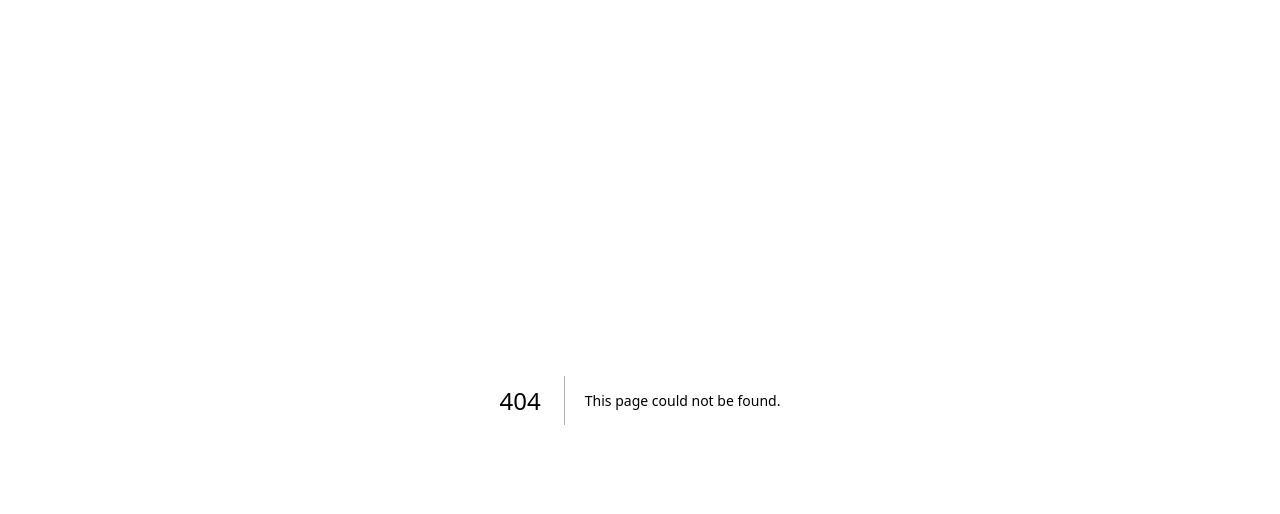
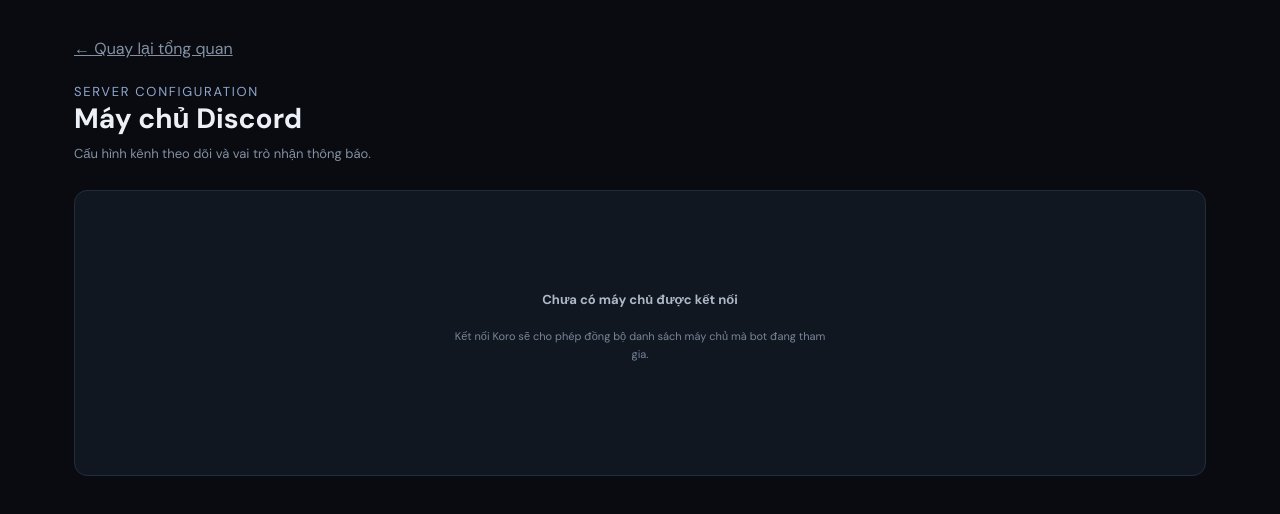
Before and after one commit to nhattruongnc23-lang/Wake-AI, a Next.js app: page /guilds in a window 1280 px wide. Before the commit this address had no page. Shown: the top 514 px of the page. Built offline with nearby package versions, Linux system fonts and the light colour scheme; no server answers; sample sign-in values are in the browser's storage.

Commit message:
Add guild management placeholder

```diff
--- /dev/null
+++ b/app/guilds/page.js
@@ -0,0 +1,16 @@
+import { auth } from "../../auth.js";
+import { redirect } from "next/navigation";
+
+export default async function GuildsPage() {
+  const session = await auth();
+  if (!session?.user) redirect("/login");
+  return (
+    <main className="wm-content">
+      <a href="/" className="wm-muted">← Quay lại tổng quan</a>
+      <div className="wm-heading" style={{ marginTop: 24 }}>
+        <div><p className="wm-eyebrow">SERVER CONFIGURATION</p><h1>Máy chủ Discord</h1><p className="wm-muted">Cấu hình kênh theo dõi và vai trò nhận thông báo.</p></div>
+      </div>
+      <section className="wm-panel"><div className="wm-empty"><strong>Chưa có máy chủ được kết nối</strong><p>Kết nối Koro sẽ cho phép đồng bộ danh sách máy chủ mà bot đang tham gia.</p></div></section>
+    </main>
+  );
+}
```
